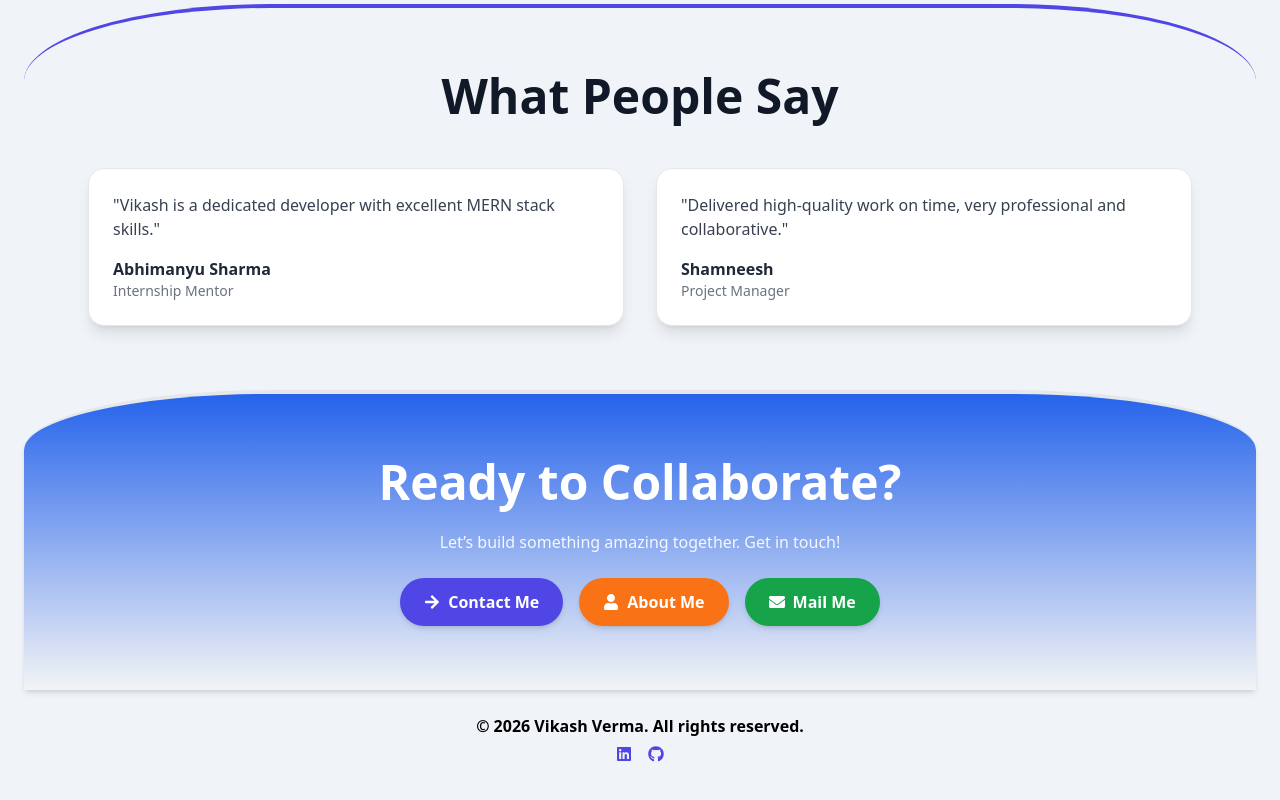
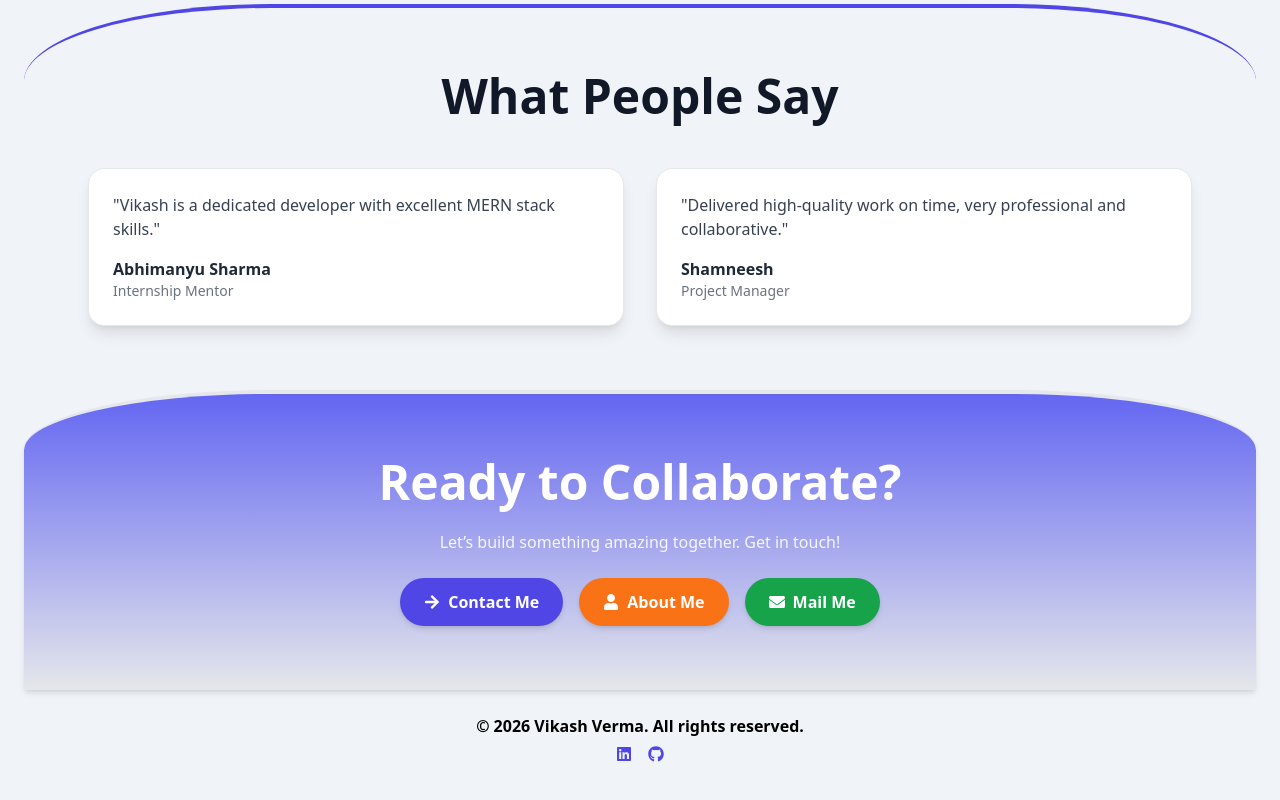
Before and after one commit to imvk01/My-Portfolio, a React (Vite) app: page / in a window 1280 px wide. Shown: the part 2397-3197 px from the top of the page. Built offline with nearby package versions, Linux system fonts and the light colour scheme.

Commit message:
little changes on home page

```diff
--- a/src/pages/Home.jsx
+++ b/src/pages/Home.jsx
@@ -314,7 +314,7 @@ export default function Home() {
           </div>
 
           {/* ===== CTA ===== */}
-          <div className="py-16 px-6 sm:px-10 lg:px-16 bg-gradient-to-b from-blue-600 to-gray-100 dark:from-gray-800 dark:to-gray-800 rounded-t-[20%] border-t-4  dark:border-gray-600 text-center text-white shadow-md">
+          <div className="py-16 px-6 sm:px-10 lg:px-16 bg-gradient-to-b from-indigo-500 to-gray-200 dark:from-gray-800 dark:to-gray-800 rounded-t-[20%] border-t-4  dark:border-gray-600 text-center text-white shadow-md">
             <h3 className="text-3xl sm:text-4xl lg:text-5xl font-extrabold mb-6">
               Ready to Collaborate?
             </h3>
```
